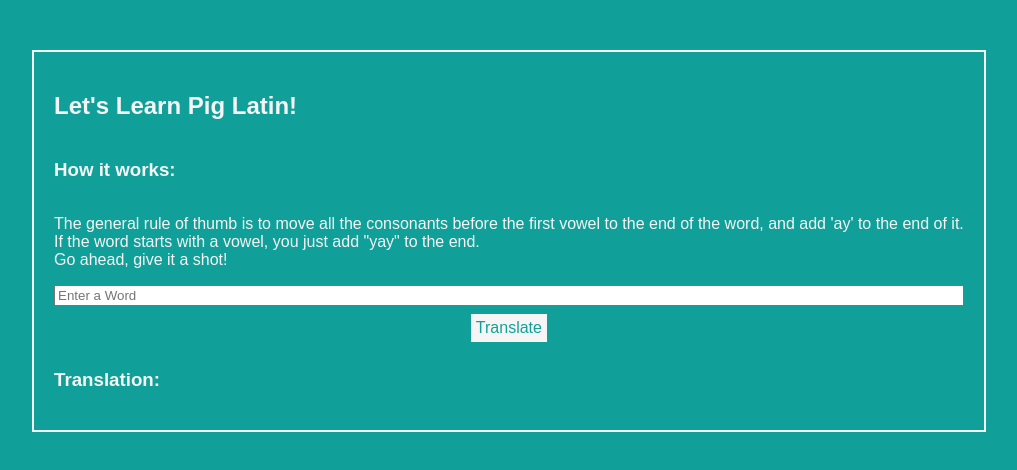
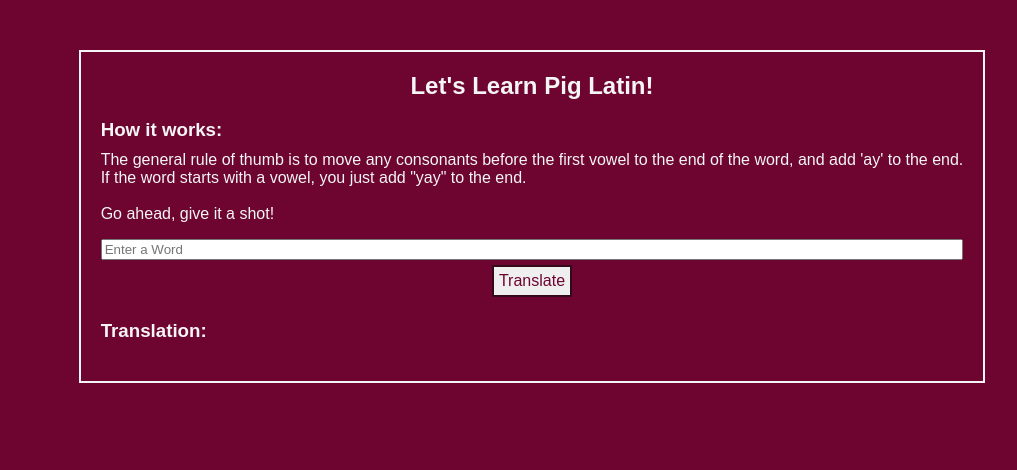
Before and after one commit to ClaireSheek/js211, a website: page pigLatin/index.html in a window 1280 px wide. Shown: the whole page, without its empty margins (108-1125 px from the left). Drawn offline with Linux system fonts and the light colour scheme.

Commit message:
updated pigLatin styles.css

```diff
--- a/pigLatin/index.html
+++ b/pigLatin/index.html
@@ -10,7 +10,7 @@
   <main>
     <h2>Let's Learn Pig Latin!</h2>
     <h3>How it works:</h3>
-    <p>The general rule of thumb is to move all the consonants before the first vowel to the end of the word, and add 'ay' to the end of it. <br> If the word starts with a vowel, you just add "yay" to the end.<br> Go ahead, give it a shot! </p>
+    <p>The general rule of thumb is to move any consonants before the first vowel to the end of the word, and add 'ay' to the end. <br> If the word starts with a vowel, you just add "yay" to the end.<br><br> Go ahead, give it a shot! </p>
     <input type="text" id="userInput" placeholder="Enter a Word">
     <button id="translateButton">Translate</button>
     <div id="translationBox">
--- a/pigLatin/styles.css
+++ b/pigLatin/styles.css
@@ -3,16 +3,11 @@ body {
   height: 100%;
   max-width: 1000px;
   margin: 50px auto;
-  background-color: rgb(17, 160, 153);
+  background-color: rgb(109, 5, 48);
   color: whitesmoke;
   font-family: 'Oswald', sans-serif;
 }
-.controls {
-  display: flex;
-  flex-direction: column;
-  padding: 10px;
-  background-color: #8ed1ce;
-}
+
 .buttons {
   display: flex;
   padding: 10px;
@@ -26,31 +21,40 @@ body {
   padding: 10px;
 }
 
-li {
-  list-style: symbols(+);
-}
-
 
 main {
   display: flex;
+  margin: auto;
   flex-direction: column;
   padding: 20px;
   border: 2px solid ;
   min-width: 600px;
 }
 
+h2 {
+  margin: auto;
+}
+
+h3 {
+  margin-bottom: 5px;
+}
+
+p {
+  margin-top: 5px;
+}
+
 
 button {
   margin: 5px auto;
   padding: 5px;
-  color: rgb(17, 160, 153);
+  color: rgb(109, 5, 48);
   font-size: 1em;
   font-family: 'Paytone One', sans-serif;
-  border: 3px solid rgb(17, 160, 153);
-  background-color: whitesmoke;
+  border-style: double;
+  border-color:rgb(51, 10, 27);
 }
 
 button:hover {
-    border-style: double;
-    border-color:rgb(17, 160, 153);
+  border: 3px solid rgb(168, 66, 109);
+  background-color: whitesmoke;
 }
```
